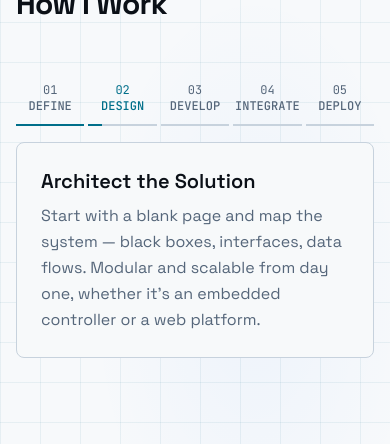
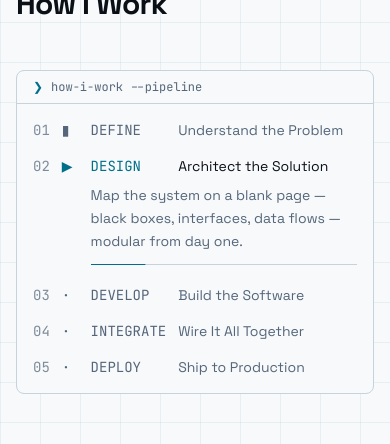
Before and after one commit to nishalangovender/nishalangovender.com, a Next.js app: page / in a window 390 px wide. Shown: the part 982-1426 px from the top of the page. Built offline with nearby package versions, Linux system fonts and the light colour scheme; no server answers.

Commit message:
feat: terminal pipeline for how i work

```diff
--- a/src/components/sections/EngineeringProcess.tsx
+++ b/src/components/sections/EngineeringProcess.tsx
@@ -1,60 +1,35 @@
 "use client";
 
-import { AnimatePresence, motion } from "framer-motion";
-import { useEffect, useRef, useState } from "react";
+import { AnimatePresence, motion, useReducedMotion } from "framer-motion";
+import { useEffect, useState } from "react";
 
 import { Eyebrow } from "@/components/ui/Eyebrow";
 import { phases, PHASE_DURATION } from "@/data/engineering-process";
 
-// Auto-cycling hero-style section with large wire-art SVG icons,
-// two-column layout (icon left, text right), and a horizontal progress track.
+/** nish-os status glyphs: done, running, planned. */
+const GLYPH = { done: "▮", active: "▶", todo: "·" } as const;
+
+// A numbered terminal list: one row per phase, the active row expanded with
+// its sentence and a progress rule. The rule is a single transform tween per
+// phase, so the only React update per phase is the timer that advances it.
 export default function EngineeringProcess() {
   const [activeIndex, setActiveIndex] = useState(0);
-  const [progress, setProgress] = useState(0);
-  // Lazily initialised inside the rAF tick so the ref is not assigned an
-  // impure value at render time (React purity rule).
-  const startTimeRef = useRef<number | null>(null);
+  const reduceMotion = useReducedMotion();
 
   useEffect(() => {
-    let rafId: number;
+    if (reduceMotion) return;
+    const id = window.setTimeout(
+      () => setActiveIndex((i) => (i + 1) % phases.length),
+      PHASE_DURATION,
+    );
+    return () => window.clearTimeout(id);
+  }, [activeIndex, reduceMotion]);
 
-    const tick = () => {
-      if (startTimeRef.current == null) {
-        startTimeRef.current = performance.now();
-      }
-      const elapsed = performance.now() - startTimeRef.current;
-      const p = Math.min(elapsed / PHASE_DURATION, 1);
-      setProgress(p);
-
-      if (p >= 1) {
-        setActiveIndex((prev) => (prev + 1) % phases.length);
-        startTimeRef.current = performance.now();
-        setProgress(0);
-      }
-
-      rafId = requestAnimationFrame(tick);
-    };
-
-    rafId = requestAnimationFrame(tick);
-    return () => cancelAnimationFrame(rafId);
-  }, []);
-
-  const activePhase = phases[activeIndex];
-  const Icon = activePhase.icon;
+  const Icon = phases[activeIndex].icon;
 
   return (
-    <section className="relative py-24 px-4 flex items-center justify-center overflow-hidden blueprint-grid">
-      {/* Background accent glow */}
-      <div
-        className="absolute inset-0 pointer-events-none"
-        style={{
-          background:
-            "radial-gradient(ellipse 60% 50% at 65% 50%, rgba(0, 102, 255, 0.04) 0%, transparent 70%)",
-        }}
-      />
-
+    <section className="relative py-24 px-4 flex items-center justify-center blueprint-grid">
       <div className="relative z-10 mx-auto max-w-5xl w-full">
-        {/* Section header */}
         <div className="mb-12">
           <Eyebrow className="mb-2">Engineering Process</Eyebrow>
           <h2 className="text-3xl sm:text-4xl font-bold tracking-tight">
@@ -62,43 +37,55 @@ export default function EngineeringProcess() {
           </h2>
         </div>
 
-        {/* ── Phase selector strip ────────────────────────── */}
-        <div className="flex gap-1 mb-4">
-          {phases.map((phase, i) => (
+        <div className="flex items-center gap-8">
+          <div className="pane flex-[2] min-w-0 rounded-lg border border-border font-mono text-sm">
+            <div className="flex items-center gap-2 border-b border-border px-4 py-2 text-xs text-muted">
+              <span className="text-accent">❯</span> how-i-work --pipeline
+            </div>
+
+            <ol className="py-2">
+              {phases.map((phase, i) => {
+                const active = i === activeIndex;
+                const glyph =
+                  i < activeIndex ? GLYPH.done : active ? GLYPH.active : GLYPH.todo;
+                return (
+                  <li key={phase.number}>
                     <button
-              key={phase.number}
-              onClick={() => {
-                setActiveIndex(i);
-                setProgress(0);
-                startTimeRef.current = performance.now();
-              }}
-              className={`flex-1 relative py-3 text-center transition-colors ${
-                i === activeIndex
-                  ? "text-accent"
-                  : "text-muted hover:text-foreground"
+                      type="button"
+                      onClick={() => setActiveIndex(i)}
+                      aria-current={active ? "step" : undefined}
+                      className={`w-full grid grid-cols-[2ch_2ch_9ch_1fr] gap-x-3 px-4 py-2 text-left transition-colors ${
+                        active ? "text-foreground" : "text-muted hover:text-foreground"
                       }`}
                     >
-              <span className="font-mono text-xs block">{phase.number}</span>
-              <span className="font-mono text-xs sm:text-sm font-medium block">
-                {phase.label}
-              </span>
-              {/* Progress bar */}
-              <div className="absolute bottom-0 left-0 right-0 h-0.5 bg-border">
-                {i === activeIndex && (
+                      <span className="text-muted-dim">{phase.number}</span>
+                      <span className={active ? "text-accent" : ""}>{glyph}</span>
+                      <span className={active ? "text-accent" : ""}>{phase.label}</span>
+                      <span className="font-sans truncate">{phase.title}</span>
+                    </button>
+
+                    {active && (
+                      <div className="pr-4 pb-3 pl-[calc(1rem+4ch+1.5rem)] sm:pl-[calc(1rem+13ch+2.25rem)]">
+                        <p className="font-sans text-muted leading-relaxed">
+                          {phase.description}
+                        </p>
+                        <div className="mt-3 h-px bg-border overflow-hidden">
                           <motion.div
-                    className="h-full bg-accent"
-                    style={{ width: `${progress * 100}%` }}
+                            key={activeIndex}
+                            className="h-full bg-accent origin-left"
+                            initial={{ scaleX: reduceMotion ? 1 : 0 }}
+                            animate={{ scaleX: 1 }}
+                            transition={{ duration: PHASE_DURATION / 1000, ease: "linear" }}
                           />
+                        </div>
+                      </div>
                     )}
-                {i < activeIndex && <div className="h-full bg-accent w-full" />}
-              </div>
-            </button>
-          ))}
+                  </li>
+                );
+              })}
+            </ol>
           </div>
 
-        {/* ── SVG + Card layout ───────────────────────���── */}
-        <div className="flex items-center gap-6">
-          {/* SVG — desktop only, takes ~1/3 */}
           <div className="hidden sm:flex flex-[1] justify-center">
             <AnimatePresence mode="wait">
               <motion.div
@@ -113,41 +100,6 @@ export default function EngineeringProcess() {
               </motion.div>
             </AnimatePresence>
           </div>
-
-          {/* White card */}
-          <AnimatePresence mode="wait">
-            <motion.div
-              key={activeIndex}
-              initial={{ opacity: 0, y: 12 }}
-              animate={{ opacity: 1, y: 0 }}
-              exit={{ opacity: 0, y: -12 }}
-              transition={{ duration: 0.3 }}
-              className="flex-[2] min-w-0 p-6 rounded-lg border border-border bg-surface"
-            >
-              <h3 className="text-xl font-semibold mb-2">
-                {activePhase.title}
-              </h3>
-              <p className="text-muted leading-relaxed">
-                {activePhase.description}
-              </p>
-            </motion.div>
-          </AnimatePresence>
-        </div>
-
-        {/* ── Mobile SVG — full width below the card ── */}
-        <div className="sm:hidden flex justify-center mt-6">
-          <AnimatePresence mode="wait">
-            <motion.div
-              key={activeIndex}
-              initial={{ opacity: 0, scale: 0.9 }}
-              animate={{ opacity: 1, scale: 1 }}
-              exit={{ opacity: 0, scale: 0.9 }}
-              transition={{ duration: 0.4 }}
-              className="w-full max-w-[240px] aspect-square text-foreground/50"
-            >
-              <Icon />
-            </motion.div>
-          </AnimatePresence>
         </div>
       </div>
     </section>
--- a/src/data/engineering-process.ts
+++ b/src/data/engineering-process.ts
@@ -10,6 +10,7 @@ export interface EngineeringPhase {
   number: string;
   label: string;
   title: string;
+  /** One sentence. */
   description: string;
   icon: ComponentType;
 }
@@ -23,7 +24,7 @@ export const phases: EngineeringPhase[] = [
     label: "DEFINE",
     title: "Understand the Problem",
     description:
-      "Walk the shop floor, sit down with stakeholders, and unpack the brief. Every project starts with scoping the constraints, assessing feasibility, and defining what success looks like.",
+      "Walk the floor, talk to the people who run it, and pin down the constraints and what success looks like.",
     icon: PhaseDefine,
   },
   {
@@ -31,7 +32,7 @@ export const phases: EngineeringPhase[] = [
     label: "DESIGN",
     title: "Architect the Solution",
     description:
-      "Start with a blank page and map the system — black boxes, interfaces, data flows. Modular and scalable from day one, whether it's an embedded controller or a web platform.",
+      "Map the system on a blank page — black boxes, interfaces, data flows — modular from day one.",
     icon: PhaseDesign,
   },
   {
@@ -39,7 +40,7 @@ export const phases: EngineeringPhase[] = [
     label: "DEVELOP",
     title: "Build the Software",
     description:
-      "Write clean, testable code across the stack — from low-level C++ and ROS2 nodes to Python services and React front-ends. Every module documented and ready to integrate.",
+      "Write tested code across the stack, from C++ drivers and ROS2 nodes to Python services and React front-ends.",
     icon: PhaseDevelop,
   },
   {
@@ -47,7 +48,7 @@ export const phases: EngineeringPhase[] = [
     label: "INTEGRATE",
     title: "Wire It All Together",
     description:
-      "Connect every layer — CAN buses to cloud dashboards, sensor pipelines to state machines, APIs to front-ends. Calibrate, validate, and make sure nothing falls through the gaps.",
+      "Wire every layer together — CAN bus to cloud dashboard — then calibrate and validate until nothing falls through.",
     icon: PhaseIntegrate,
   },
   {
@@ -55,7 +56,7 @@ export const phases: EngineeringPhase[] = [
     label: "DEPLOY",
     title: "Ship to Production",
     description:
-      "Prove it works as a prototype, then harden it for production. Fleet management, CI/CD pipelines, monitoring, and fail-safes — built to run reliably at scale.",
+      "Prove it as a prototype, then harden it with CI/CD, monitoring and fail-safes to run in production.",
     icon: PhaseDeploy,
   },
 ];
```
Also changed, not shown: 1 other file (tests, documents, lock files or other folders). Lines whose indentation alone changed are shown as unchanged.
